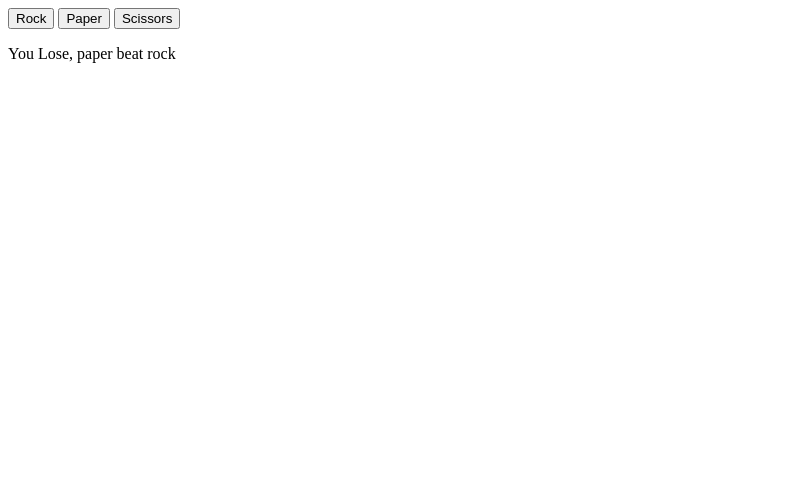
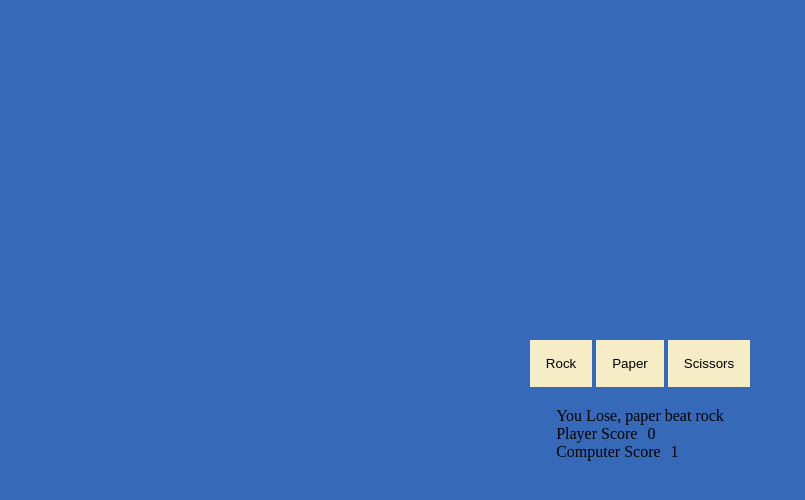
Before and after one commit to LucioFurnari/rps-game, a plain HTML site: page index.html in a window 1280 px wide. Both pictures are taken after a click on the button "Rock". Shown: the whole page, without its empty margins (0-805 px from the left). Drawn offline with Linux system fonts and the light colour scheme.

Commit message:
Add style and score text

```diff
--- a/index.html
+++ b/index.html
@@ -4,16 +4,24 @@
     <meta charset="UTF-8">
     <meta http-equiv="X-UA-Compatible" content="IE=edge">
     <meta name="viewport" content="width=device-width, initial-scale=1.0">
+    <link rel="stylesheet" href="./style.css">
     <title>RPS game</title>
 </head>
 <body>
-    <div>
+    <div class="container">
+        <div class="btn-container">
             <button id="rock">Rock</button>
             <button id="paper">Paper</button>
             <button id="scissors">Scissors</button>
         </div>
         <div>
             <p class="score"></p>
+            <div class="scoreResult">
+                <p></p>
+                <div class="player-score"><p>Player Score</p><span></span></div>
+                <div class="pc-score"><p>Computer Score</p><span></span></div>
+            </div>
+        </div>
     </div>
     <script src="./script.js"></script>
 </body>
--- a/script.js
+++ b/script.js
@@ -43,16 +43,28 @@ function game(){
 }
 const Buttons = document.querySelectorAll("button");
 const scoreText = document.querySelector(".score");
+const scoreResult = document.querySelector(".scoreResult p");
+const playScore = document.querySelector(".player-score span");
+const pcScore = document.querySelector(".pc-score span");
+
+
 let playerScore = 0;
 let computerScore = 0;
+
 Buttons.forEach(button => {
     button.addEventListener("click",(e) => {
-        scoreText.textContent = playRound(e.target.id,getComputerChoise())
-        if(playerScore >= 5) {
-            console.log("Player Win");
+        if(playerScore < 5 || computerScore < 5) {
+            scoreText.textContent = playRound(e.target.id,getComputerChoise())
+            playScore.textContent = playerScore;
+            pcScore.textContent = computerScore;
         } else if(computerScore >= 5){
-            console.log("Computer Win");
+            scoreResult.textContent = "Computer Win!";
+        } else {
+            scoreResult.textContent = "Player Win!";
         }
+
+
     })
 })
+
 console.log(Buttons);
--- /dev/null
+++ b/style.css
@@ -0,0 +1,33 @@
+* {
+    margin: 0;
+    padding: 0;
+    box-sizing: border-box;
+}
+
+
+.container {
+    display: flex;
+    justify-content: center;
+    align-items: center;
+    flex-direction: column;
+    height: 100vh;
+    background-color: rgb(54, 106, 184);
+}
+.btn-container {
+    margin-bottom: 20px;
+}
+.player-score,
+.pc-score{
+    display: flex;
+}
+span{
+    margin-left: 10px;
+}
+button {
+    border: none;
+    padding: 16px;
+    background-color: rgb(246, 236, 197);
+}
+button:hover{
+    background-color: rgb(232, 178, 97);
+}
```
Lines whose indentation alone changed are shown as unchanged.
